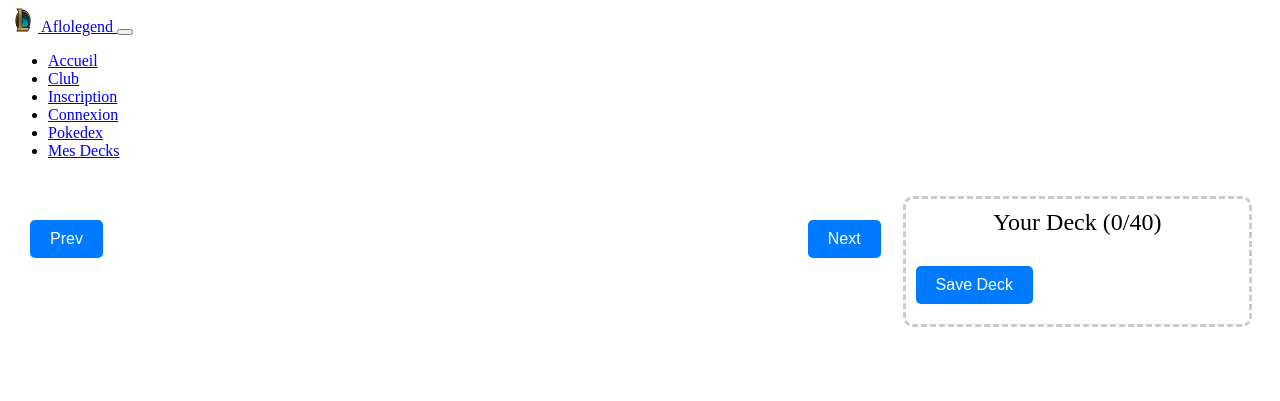
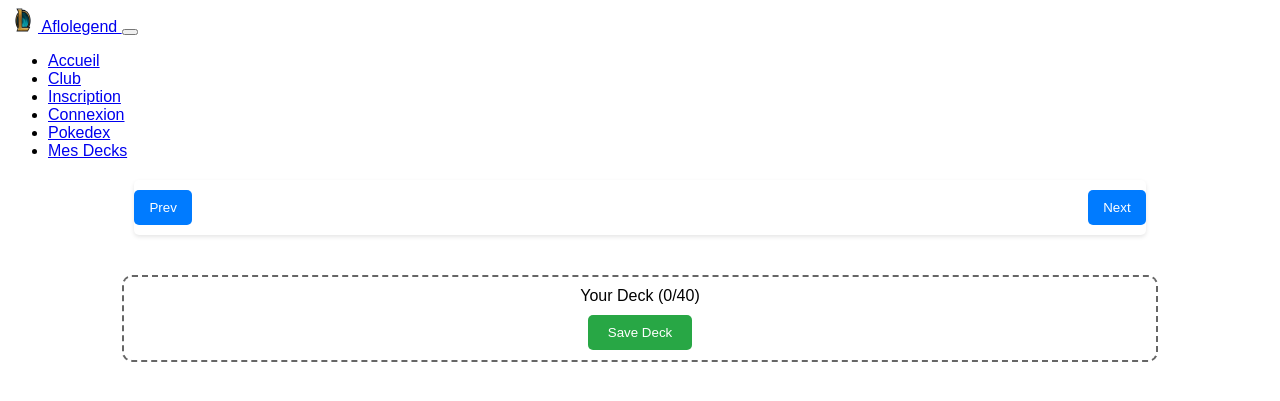
Before and after one commit to AMF-Corp/aflolegend, a Symfony app: template templates/carte/view.html.twig in a window 1280 px wide. Shown: the top 401 px of the page. Run offline with Twig, Linux system fonts and the light colour scheme; the template is opened without the code that fills it, so the values that code supplies are empty; some libraries are stand-ins or nearby versions.

Commit message:
Update view.html.twig

```diff
--- a/templates/carte/view.html.twig
+++ b/templates/carte/view.html.twig
@@ -5,96 +5,122 @@
 
 {% block body %}
 	<style>
+		body {
+			font-family: Arial, sans-serif;
+		}
+
 		.container {
 			display: flex;
-			justify-content: space-between;
-			padding: 20px;
+			flex-direction: column;
+			align-items: center;
+			margin-top: 20px;
 		}
 
-		.card-container {
+		.cards {
 			display: flex;
 			flex-wrap: wrap;
-			justify-content: space-around;
-			width: 65%; /* Adjust width as needed */
+			justify-content: center;
+			width: 80%;
+			margin-bottom: 20px;
 		}
 
 		.card {
 			cursor: pointer;
+			flex: 0 1 calc(20% - 20px);
 			margin: 10px;
-			padding: 20px;
-			width: calc(25% - 20px); /* 25% of container width minus margins */
-			box-shadow: 0 2px 5px rgba(0, 0, 0, 0.1);
-			border-radius: 10px;
-			background: #fff;
-			transition: transform 0.2s;
+			display: flex;
+			flex-direction: column;
+			align-items: center;
+			background-color: #f9f9f9;
+			border: 1px solid #ddd;
+			border-radius: 8px;
+			box-shadow: 2px 2px 6px #ccc;
+			padding: 10px;
+			transition: transform 0.2s, box-shadow 0.2s;
 		}
 
 		.card:hover {
 			transform: translateY(-5px);
+			box-shadow: 4px 4px 12px #bbb;
 		}
 
 		.card img {
 			width: 100%;
-			height: 150px;
-			object-fit: cover;
-			border-radius: 10px;
+			height: auto;
+			border-radius: 5px;
+		}
+
+		.card h2 {
+			font-size: 16px;
+			color: #333;
+		}
+
+		.pagination {
+			position: sticky;
+			top: 10px;
+			width: 80%;
+			display: flex;
+			justify-content: space-between;
+			padding: 10px 0;
+			background: white;
+			border-radius: 5px;
+			box-shadow: 0 2px 4px rgba(0, 0, 0, 0.1);
+			z-index: 100;
+		}
+
+		.pagination button {
+			padding: 10px 15px;
+			border-radius: 5px;
+			border: none;
+			background-color: #007bff;
+			color: white;
+			cursor: pointer;
+		}
+
+		.pagination button:hover {
+			background-color: #0056b3;
 		}
 
 		.deck-container {
-			width: 30%; /* Ajuste a largura conforme necessário */
-			border: 3px dashed #ccc;
+			width: 80%;
 			padding: 10px;
+			border: 2px dashed #666;
 			border-radius: 10px;
-			margin-left: 20px; /* Ajuste a margem conforme necessário */
-		}
-
-		.deck-heading {
-			text-align: center;
-			font-size: 1.5em;
-			margin-bottom: 20px;
-		}
-
-		.pagination {
 			text-align: center;
 			margin-top: 20px;
 		}
 
-		.pagination button {
-			background-color: #007bff; /* Azul */
-			border: none;
-			color: white;
-			padding: 10px 20px;
-			text-align: center;
-			text-decoration: none;
-			display: inline-block;
-			font-size: 16px;
-			margin: 4px 2px;
-			cursor: pointer;
-			border-radius: 5px;
-			transition: background-color 0.3s;
+		.deck {
+			display: flex;
+			flex-wrap: wrap;
+			justify-content: start;
+			align-items: flex-start;
+			margin-top: 10px;
 		}
 
-		.pagination button:hover {
-			background-color: #0056b3; /* Azul Escuro */
+		.deck .card {
+			cursor: default;
+			margin: 5px;
+			transition: none;
+		}
+
+		.deck .card:hover {
+			transform: none;
+			box-shadow: 2px 2px 6px #ccc;
 		}
 
 		#saveDeckButton {
-			background-color: #007bff; /* Azul */
+			background-color: #28a745;
+			color: white;
 			border: none;
-			color: white;
+			border-radius: 5px;
 			padding: 10px 20px;
-			text-align: center;
-			text-decoration: none;
-			display: inline-block;
-			font-size: 16px;
-			margin: 10px auto; /* Centralize o botão horizontalmente */
 			cursor: pointer;
-			border-radius: 5px;
 			transition: background-color 0.3s;
 		}
 
 		#saveDeckButton:hover {
-			background-color: #0056b3; /* Azul Escuro */
+			background-color: #218838;
 		}
 	</style>
 
@@ -102,35 +128,23 @@
 	<div class="container">
 		<div class="pagination">
 			<button onclick="window.location.href='{{ path('app_carte_view', {'page': prevPage}) }}'">Prev</button>
-
+			<button onclick="window.location.href='{{ path('app_carte_view', {'page': nextPage}) }}'">Next</button>
 		</div>
-		<div class="card-container" style="width: 65%; height:130px;">
+		<div class="cards">
 			{% for carte in cartes %}
-				{# {{ dump(carte) }} #}
-
 				<div class="card" onclick="addToDeck('{{ carte | json_encode | e('js') }}', this)">
-					<img src="{{ carte.image }}" alt="Image of {{ carte.name }}">
+					<img src="{{ carte.image }}" alt="Carte de {{ carte.name }}">
 					<h2>{{ carte.name }}</h2>
-					<p>Category:
-						{{ carte.category }}</p>
-					<p>HP:
+					<p>{{ carte.category }}
+						| HP:
 						{{ carte.hp }}</p>
-					{% if carte.description %}
-						<p>Description:</p>
-						<p>{{ carte.description }}</p>
-					{% else %}
-						<p>Aucune description disponible.</p>
-					{% endif %}
 				</div>
 			{% endfor %}
 		</div>
-		<div class="pagination">
-			<button onclick="window.location.href='{{ path('app_carte_view', {'page': nextPage}) }}'">Next</button>
-
-		</div>
-		<div class="deck-container" id="deck">
+		<div class="deck-container">
 			<div class="deck-heading">Your Deck (0/40)</div>
-			<button id="saveDeckButton">Save Deck</button>
+			<div class="deck" id="deck"></div>
+			<button id="saveDeckButton" onclick="saveDeck()">Save Deck</button>
 		</div>
 	</div>
 
@@ -169,9 +183,9 @@ updateDeckCount();
 
 // refresh cartes du  deck
 function updateDeckCount() {
-deckCounter.textContent = `Your Deck (${
-deck.length
-}/40)`;
+var deckSize = deck.length;
+var deckHeading = document.querySelector('.deck-heading');
+deckHeading.textContent = 'Your Deck (' + deckSize + '/40)';
 }
 
 // Charger cartes du deck a l'ouverture de la page
```
